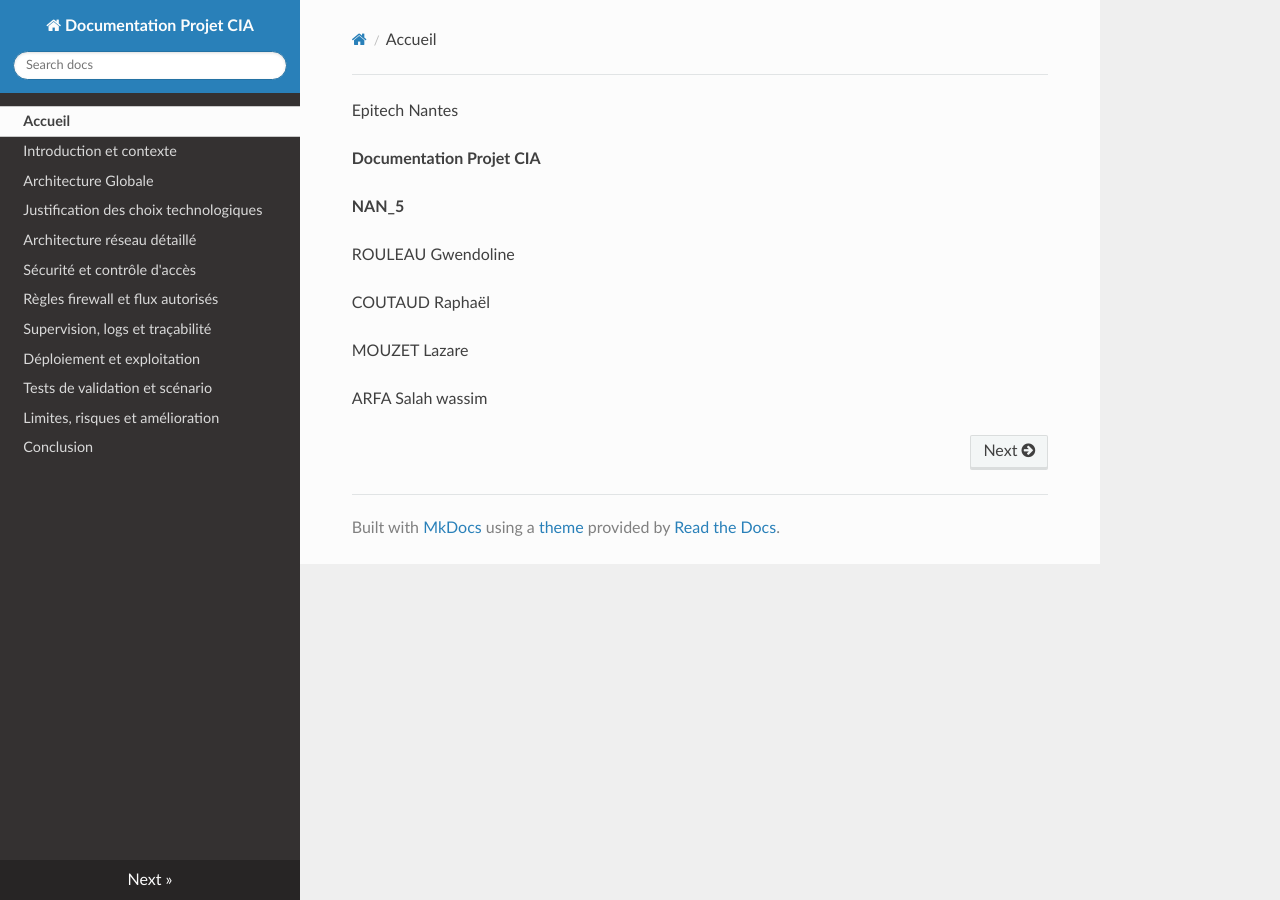
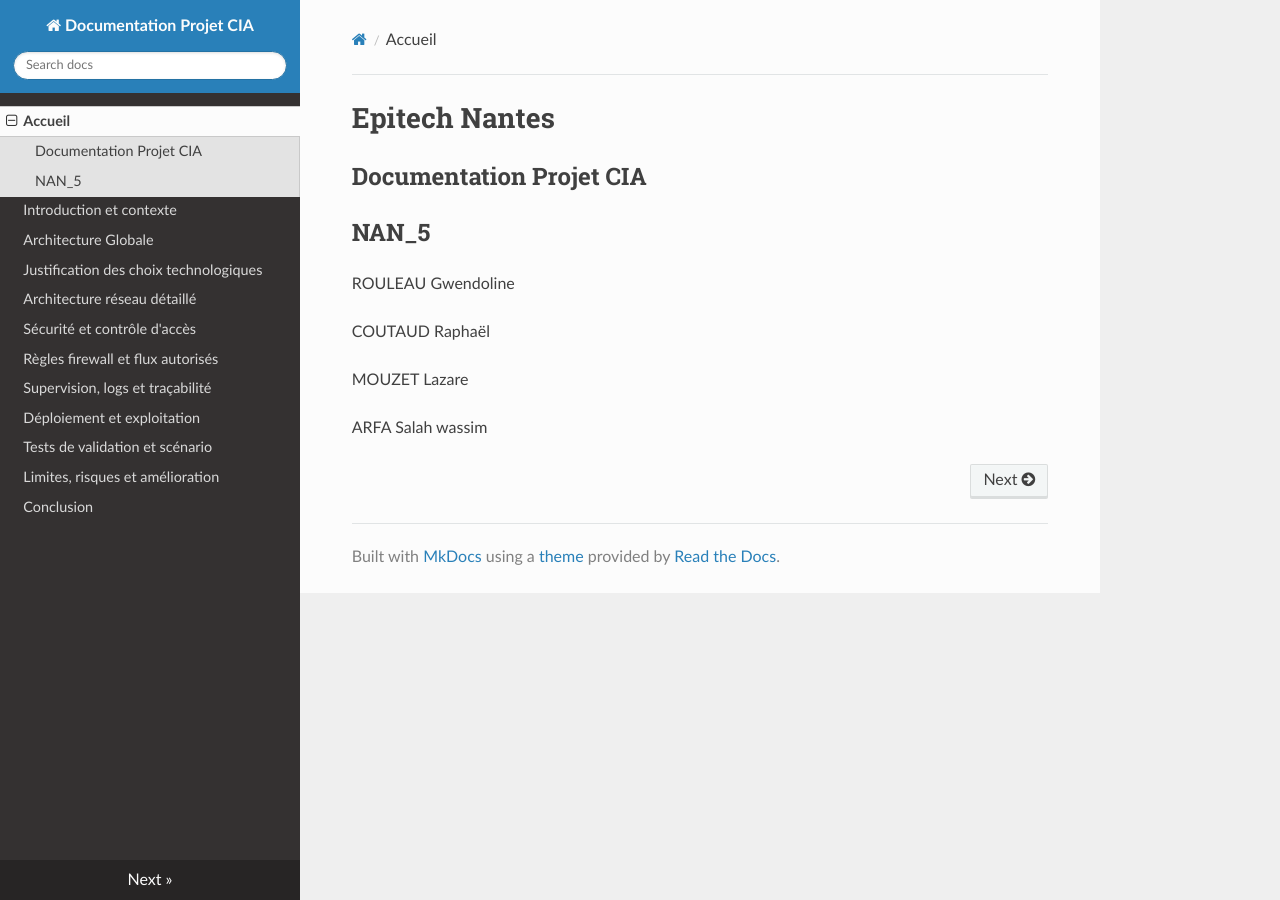
Before and after one commit to LazareMouzet/T-NSA-810, an MkDocs documentation site: the page built from docs/doc_globale/docs/index.md, in a window 1280 px wide. Built offline with MkDocs 1.6.1, drawn with Linux system fonts in a browser that asks for light colours; nearby versions of some CDN libraries.

Commit message:
docs: format project documentation links and headings for consistency

```diff
--- a/docs/doc_globale/docs/index.md
+++ b/docs/doc_globale/docs/index.md
@@ -1,8 +1,8 @@
-Epitech Nantes
+# Epitech Nantes
 
-**Documentation Projet CIA**
+## Documentation Projet CIA
 
-**NAN_5**
+## NAN_5
 
 ROULEAU Gwendoline
 
```
Also changed, not shown: README.md.
